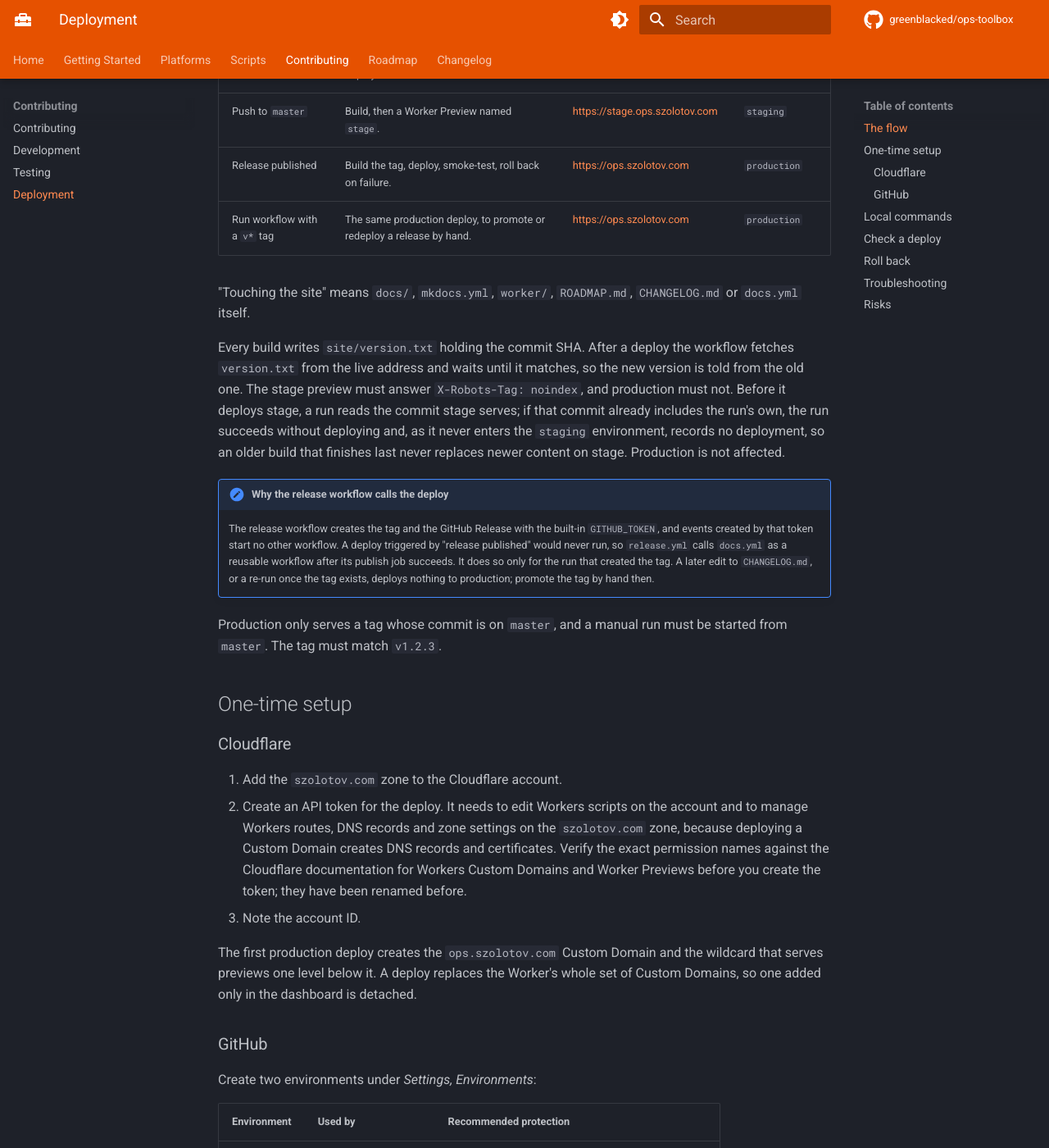
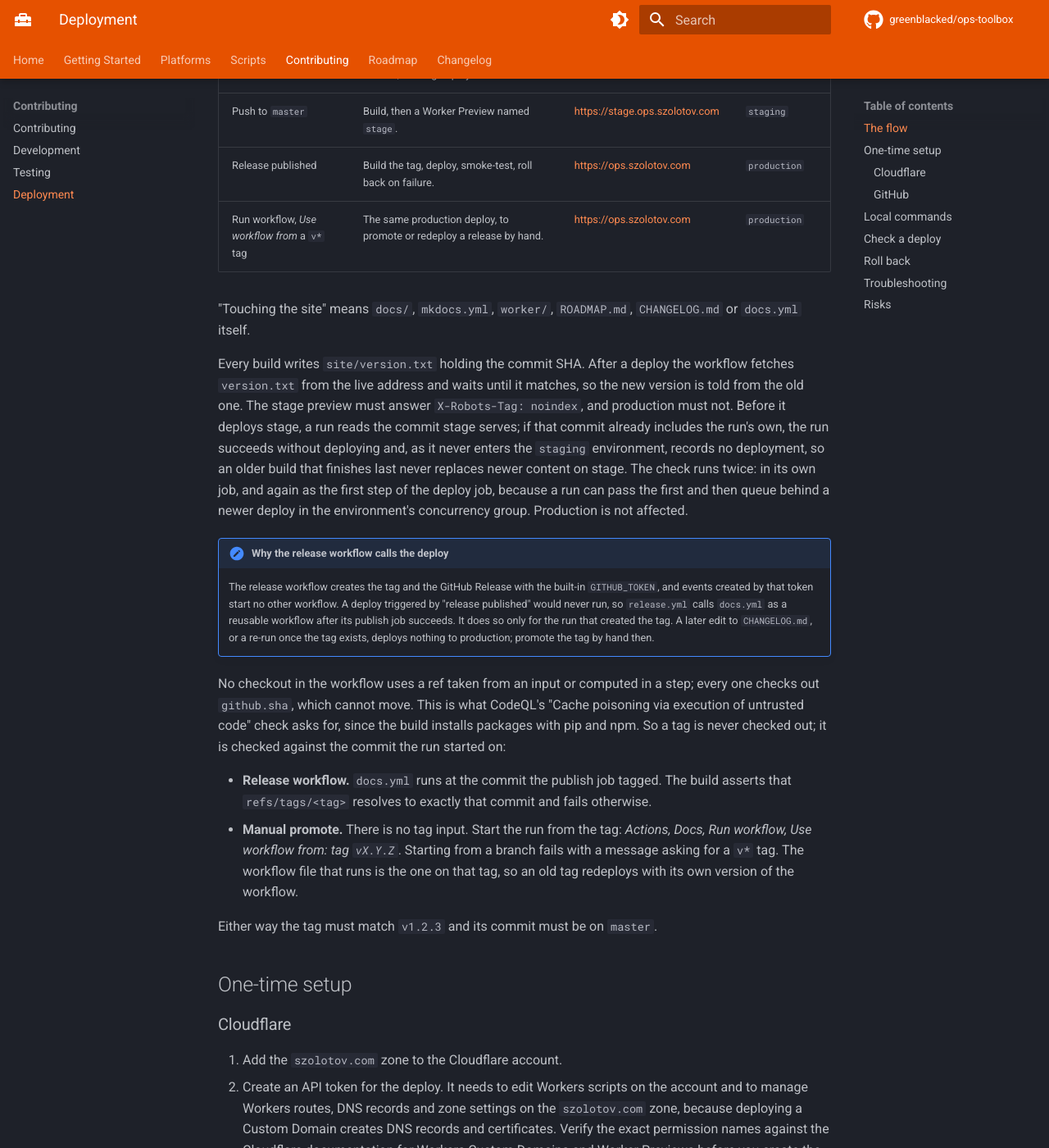
Before and after one commit to greenblacked/ops-toolbox, an MkDocs documentation site: the page built from docs/contributing/deployment.md, in a window 1280 px wide and 1400 px high, scrolled down 409 px. Shown: the whole window at 82% size. Built offline with MkDocs 1.6.1 and Material for MkDocs 9.7.7, drawn with Linux system fonts in a browser that asks for light colours; comment, search, counter and statistics services are not loaded; some of the changed text lies outside the part shown.

Commit message:
docs: promote from a v* tag; production allows master and v* tags
Describe the manual promote as Run workflow from a tag, the environment
deployment rules for master and v*, the tag ruleset and required
reviewers, the second stage check and new troubleshooting rows.

````diff
--- a/docs/contributing/deployment.md
+++ b/docs/contributing/deployment.md
@@ -12,7 +12,7 @@
 | Pull request touching the site | `mkdocs build --strict`, then `wrangler deploy --dry-run`. No secrets, nothing deployed. | Nowhere | none |
 | Push to `master` | Build, then a Worker Preview named `stage`. | <https://stage.ops.szolotov.com> | `staging` |
 | Release published | Build the tag, deploy, smoke-test, roll back on failure. | <https://ops.szolotov.com> | `production` |
-| Run workflow with a `v*` tag | The same production deploy, to promote or redeploy a release by hand. | <https://ops.szolotov.com> | `production` |
+| Run workflow, *Use workflow from* a `v*` tag | The same production deploy, to promote or redeploy a release by hand. | <https://ops.szolotov.com> | `production` |
 
 "Touching the site" means `docs/`, `mkdocs.yml`, `worker/`, `ROADMAP.md`,
 `CHANGELOG.md` or `docs.yml` itself.
@@ -24,7 +24,10 @@
 stage, a run reads the commit stage serves; if that commit already includes the
 run's own, the run succeeds without deploying and, as it never enters the
 `staging` environment, records no deployment, so an older build that finishes
-last never replaces newer content on stage. Production is not affected.
+last never replaces newer content on stage. The check runs twice: in its own
+job, and again as the first step of the deploy job, because a run can pass the
+first and then queue behind a newer deploy in the environment's concurrency
+group. Production is not affected.
 
 !!! note "Why the release workflow calls the deploy"
     The release workflow creates the tag and the GitHub Release with the
@@ -35,8 +38,22 @@
     edit to `CHANGELOG.md`, or a re-run once the tag exists, deploys nothing
     to production; promote the tag by hand then.
 
-Production only serves a tag whose commit is on `master`, and a manual run
-must be started from `master`. The tag must match `v1.2.3`.
+No checkout in the workflow uses a ref taken from an input or computed in a
+step; every one checks out `github.sha`, which cannot move. This is what CodeQL's
+"Cache poisoning via execution of untrusted code" check asks for, since the
+build installs packages with pip and npm. So a tag is never checked out; it is
+checked against the commit the run started on:
+
+- **Release workflow.** `docs.yml` runs at the commit the publish job tagged.
+  The build asserts that `refs/tags/<tag>` resolves to exactly that commit and
+  fails otherwise.
+- **Manual promote.** There is no tag input. Start the run from the tag: *Actions,
+  Docs, Run workflow, Use workflow from: tag `vX.Y.Z`*. Starting from a branch
+  fails with a message asking for a `v*` tag. The workflow file that runs is the
+  one on that tag, so an old tag redeploys with its own version of the
+  workflow.
+
+Either way the tag must match `v1.2.3` and its commit must be on `master`.
 
 ## One-time setup
 
@@ -63,17 +80,24 @@
 | Environment | Used by | Recommended protection |
 | --- | --- | --- |
 | `staging` | Push to `master` | Deployment branches: `master` only. |
-| `production` | Release or manual run | Deployment branches: `master` only; required reviewers. |
+| `production` | Release or manual run | Deployment branches and tags: branch `master` and tag pattern `v*`; required reviewers. |
 
 On each environment add the secret `CLOUDFLARE_API_TOKEN` and the variable
 `CLOUDFLARE_ACCOUNT_ID` (a secret of that name also works). Only the wrangler
 steps read the token. Pull requests, forks included, never get it.
 
-Every production run has `master` as its ref: the release workflow runs on a
-push to `master`, and a manual run must start from `master`. The tag is only
-the commit that gets checked out and built, so the environment needs no tag
-rule. Allowing tags would only let a workflow file on any pushed `v*` tag reach
-the token.
+A production run has one of two refs: `master`, for the release workflow (it
+runs on a push to `master`), or a `v*` tag, for a manual promote. The
+`production` environment's deployment rules must therefore allow the branch
+`master` and the tag pattern `v*`. Without the tag rule a manual run fails when
+it asks for the environment.
+
+Allowing tags means a workflow file on any pushed `v*` tag can reach the token,
+so also protect the tags: add a tag ruleset (*Settings, Rules, Rulesets*) for
+`v*` that restricts who may create, update and delete them (and blocks force
+pushes), and keep required reviewers on `production`. Then only a trusted
+person can make a tag that runs, and a reviewer approves each production deploy
+before the token is released.
 
 ## Local commands
 
@@ -126,8 +150,8 @@
     npx wrangler rollback <version-id>
     ```
 
-    Or run the workflow again with an older `v*` tag, which rebuilds and
-    redeploys that release.
+    Or run the workflow again from an older `v*` tag (*Use workflow from*), which
+    rebuilds and redeploys that release.
 - **Stage.** A preview takes no production traffic. Push the fix: a re-run
   of an older push run deploys nothing when stage already serves a newer
   commit, because stage never goes back.
@@ -137,7 +161,10 @@
 | Symptom | Likely cause |
 | --- | --- |
 | "set the CLOUDFLARE_API_TOKEN secret" | The secret or variable is missing from the environment. A called workflow gets a secret only if the caller passes it, so `release.yml` passes both by name to `docs.yml`; an environment secret not passed resolves to an empty string. Keep the values on the environments. |
-| Nothing deploys after a release | The tag already existed, so the release workflow skipped the call. Run `docs.yml` by hand with the tag. A tag or release created with `GITHUB_TOKEN` starts no workflow of its own. |
+| Nothing deploys after a release | The tag already existed, so the release workflow skipped the call. Run `docs.yml` by hand from the tag. A tag or release created with `GITHUB_TOKEN` starts no workflow of its own. |
+| "pick a release tag (v1.2.3) in 'Use workflow from'" | A manual run was started from a branch. Choose the tag `vX.Y.Z` in *Use workflow from*; there is no tag input. |
+| A manual run is rejected by the environment | The `production` environment does not allow tags. Add the tag pattern `v*` to its deployment rules. |
+| "tag vX.Y.Z is ..., not the commit this run started on" | The release workflow called the deploy for a tag that points elsewhere: it was moved or deleted and recreated. Restore the tag and run again from it. |
 | The custom domain fails to attach | A DNS record already exists at `ops.szolotov.com`. A CI deploy replaces it; otherwise delete it in the dashboard. |
 | The stage address does not answer | The first production deploy has not run yet, so the preview wildcard and certificate do not exist. Deploy production once. |
 | Stage shows an older commit, or a run skipped its stage deploy | Stage already served a commit that includes the run's own, so it deployed nothing. If stage still shows an older commit than you expect, re-run the workflow for the commit you want. A run that cannot read or compare stage's version deploys. |
@@ -147,7 +174,7 @@
 ## Risks
 
 - The Cloudflare token can change the zone's DNS. Keep it in the two
-  environments only, restrict `production` to `master` and required reviewers, and give it
+  environments only, restrict `production` to `master`, `v*` tags (protected by a tag ruleset) and required reviewers, and give it
   no more permissions than the list above.
 - The production deploy runs inside the release run, which holds the `release`
   concurrency group. A production approval left pending keeps that group, and
````
Also changed, not shown: CONTRIBUTING.md (+5 -0 lines).
